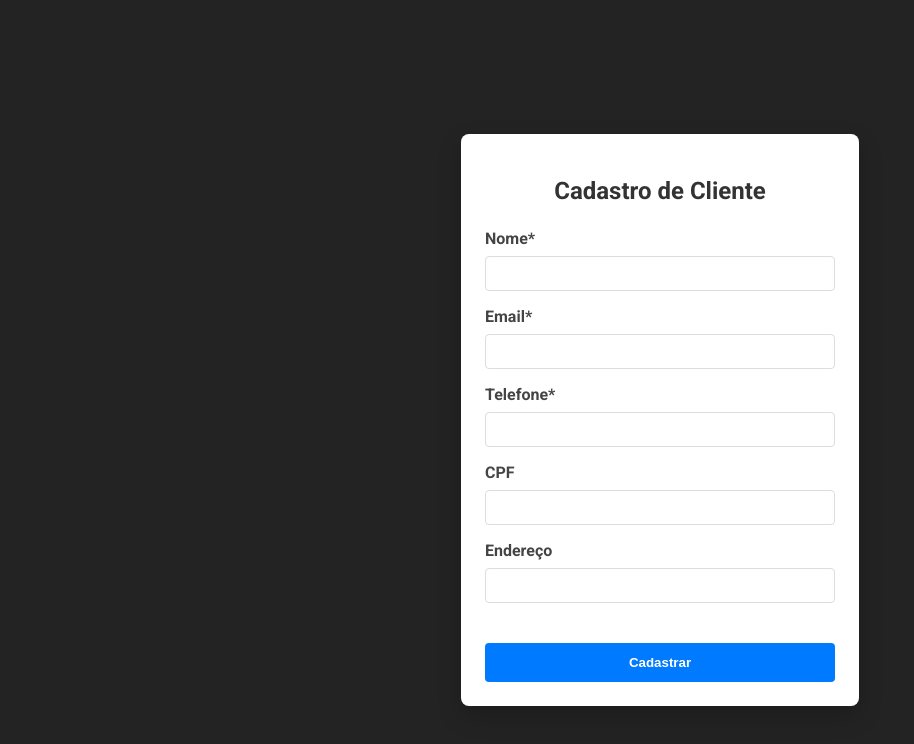
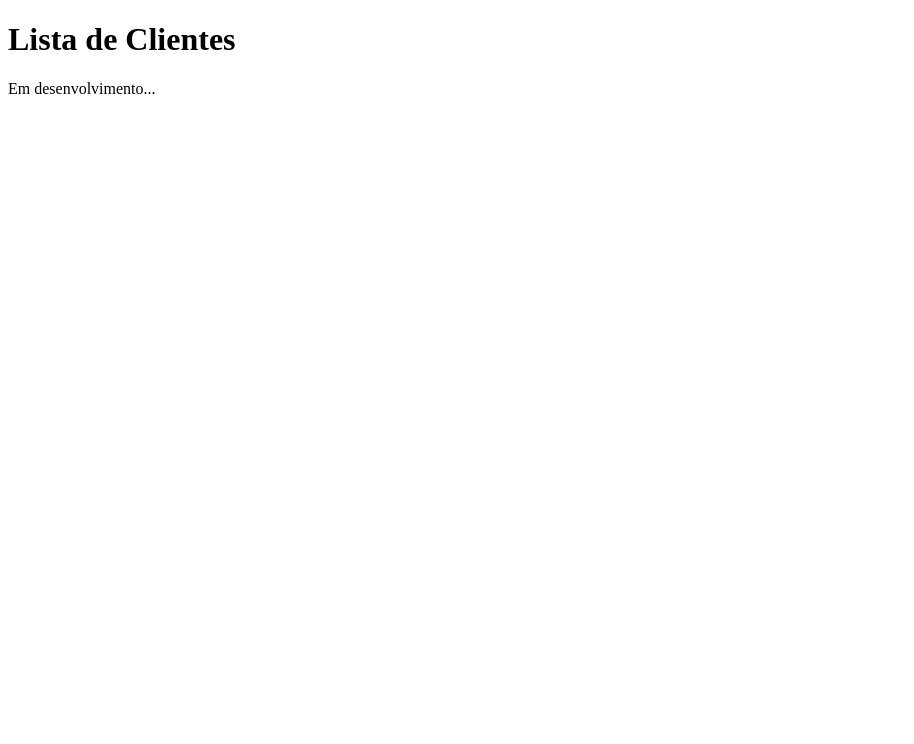
Before and after one commit to mateusmoraes6/frontend-crm, a React (Vite) app: page /clients in a window 1280 px wide. Shown: the top 744 px of the page, without its empty margins (0-914 px from the left). Built offline with nearby package versions, Linux system fonts and the light colour scheme.

Commit message:
feat: add clients dashboard, paginated list, registration form, and React routes

```diff
--- a/package.json
+++ b/package.json
@@ -11,7 +11,8 @@
   },
   "dependencies": {
     "react": "^19.0.0",
-    "react-dom": "^19.0.0"
+    "react-dom": "^19.0.0",
+    "react-router-dom": "^7.5.1"
   },
   "devDependencies": {
     "@eslint/js": "^9.22.0",
--- a/src/App.jsx
+++ b/src/App.jsx
@@ -1,10 +1,17 @@
-import ClienteForm from './components/ClienteForm';
+import { BrowserRouter as Router, Routes, Route } from 'react-router-dom';
+import Dashboard from './pages/Dashboard/Dashboard';
+import ListClients from './pages/Clients/ListClients';
+import RegisterClient from './pages/Clients/RegisterClient';
 
 function App() {
   return (
-    <div>
-      <ClienteForm />
-    </div>
+    <Router>
+      <Routes>
+        <Route path="/" element={<RegisterClient />} />
+        <Route path="/clients" element={<ListClients />} />
+        <Route path="/dashboard" element={<Dashboard />} />
+      </Routes>
+    </Router>
   );
 }
 
--- /dev/null
+++ b/src/pages/Clients/ListClients.jsx
@@ -0,0 +1,15 @@
+import styles from './ListClients.module.css';
+
+const ListClients = () => {
+  return (
+    <div className={styles.container}>
+      <h1>Lista de Clientes</h1>
+      <div className={styles.clientList}>
+        {/* Aqui virá a tabela ou cards de clientes */}
+        <p>Em desenvolvimento...</p>
+      </div>
+    </div>
+  );
+};
+
+export default ListClients;
--- /dev/null
+++ b/src/pages/Clients/RegisterClient.jsx
@@ -0,0 +1,12 @@
+import ClienteForm from '../../components/ClientForm';
+import styles from './RegisterClient.module.css';
+
+const RegisterClient = () => {
+  return (
+    <div className={styles.pageContainer}>
+      <ClienteForm />
+    </div>
+  );
+};
+
+export default RegisterClient;
--- /dev/null
+++ b/src/pages/Dashboard/Dashboard.jsx
@@ -0,0 +1,18 @@
+import styles from './Dashboard.module.css';
+
+const Dashboard = () => {
+  return (
+    <div className={styles.container}>
+      <h1>Dashboard</h1>
+      <div className={styles.statsContainer}>
+        <div className={styles.statCard}>
+          <h3>Total de Clientes</h3>
+          <p>0</p>
+        </div>
+        {/* Outros cards de estatísticas virão aqui */}
+      </div>
+    </div>
+  );
+};
+
+export default Dashboard;
```
Also changed, not shown: src/components/ClientForm.jsx (renamed from src/components/ClienteForm.jsx), src/pages/Clients/ListClients.module.css (added), src/pages/Clients/RegisterClient.module.css (added), src/pages/Dashboard/Dashboard.module.css (added), 1 other file (tests, documents, lock files or other folders).
